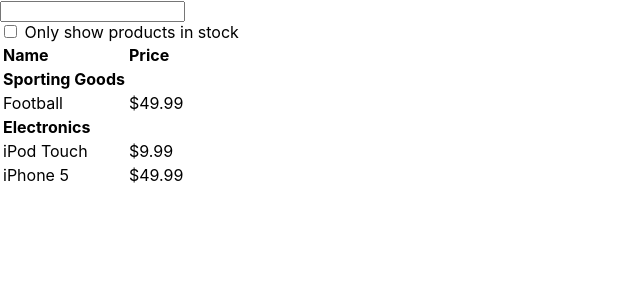
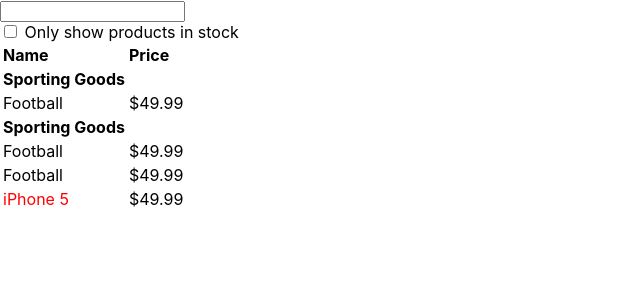
Before and after one commit to tlanders/product-data-table, a React (Create React App) app: page / in a window 1280 px wide. Shown: the top 300 px of the page, without its empty margins (0-640 px from the left). Built offline with nearby package versions, Linux system fonts and the light colour scheme.

Commit message:
broke static html up into components

```diff
--- a/src/App.css
+++ b/src/App.css
@@ -2,7 +2,7 @@
   text-align: center;
 }
 
-#search {
+#search-bar {
   text-align: left;
 }
 
@@ -13,6 +13,10 @@
 .App-logo {
   height: 40vmin;
   pointer-events: none;
+}
+
+.not-stocked {
+  color: red;
 }
 
 @media (prefers-reduced-motion: no-preference) {
--- a/src/App.js
+++ b/src/App.js
@@ -1,44 +1,12 @@
 import React from 'react';
 import logo from './logo.svg';
 import './App.css';
+import FilterableProductTable from "./components/FilterableProductTable";
 
 function App() {
   return (
     <div className="App">
-      <form id="search" name="search">
-        <input type="text" value="" name="searchText"/><br/>
-          <input type="checkbox" name="inStockOnly"/> Only show products in stock
-      </form>
-        <div id="product-table">
-        <table>
-            <thead>
-            <th>Name</th>
-            <th>Price</th>
-            </thead>
-            <tbody>
-                <tr>
-                    <td><b>Sporting Goods</b></td>
-                    <td></td>
-                </tr>
-                <tr>
-                    <td>Football</td>
-                    <td>$49.99</td>
-                </tr>
-                <tr>
-                    <td><b>Electronics</b></td>
-                    <td></td>
-                </tr>
-                <tr>
-                    <td>iPod Touch</td>
-                    <td>$9.99</td>
-                </tr>
-                <tr>
-                    <td class="not-stocked">iPhone 5</td>
-                    <td>$49.99</td>
-                </tr>
-            </tbody>
-        </table>
-        </div>
+        <FilterableProductTable/>
     </div>
   );
 }
--- /dev/null
+++ b/src/components/FilterableProductTable.js
@@ -0,0 +1,16 @@
+import React, {Component} from 'react';
+import SearchBar from "./SearchBar";
+import ProductTable from "./ProductTable";
+
+class FilterableProductTable extends Component {
+    render() {
+        return (
+            <div id="filterable-table">
+                <SearchBar/>
+                <ProductTable/>
+            </div>
+        );
+    }
+}
+
+export default FilterableProductTable;
--- /dev/null
+++ b/src/components/ProductCategoryRow.js
@@ -0,0 +1,12 @@
+import React from 'react';
+
+const ProductCategoryRow = () => {
+    return (
+        <tr>
+            <td><b>Sporting Goods</b></td>
+            <td></td>
+        </tr>
+    );
+};
+
+export default ProductCategoryRow;
--- /dev/null
+++ b/src/components/ProductRow.js
@@ -0,0 +1,12 @@
+import React from 'react';
+
+const ProductRow = () => {
+    return (
+        <tr>
+            <td>Football</td>
+            <td>$49.99</td>
+        </tr>
+    );
+};
+
+export default ProductRow;
--- /dev/null
+++ b/src/components/ProductTable.js
@@ -0,0 +1,32 @@
+import React, {Component} from 'react';
+import ProductCategoryRow from "./ProductCategoryRow";
+import ProductRow from "./ProductRow";
+
+class ProductTable extends Component {
+    render() {
+        return (
+            <div id="product-table">
+                <table>
+                    <thead>
+                    <th>Name</th>
+                    <th>Price</th>
+                    </thead>
+                    <tbody>
+                    <ProductCategoryRow/>
+                    <ProductRow/>
+
+                    <ProductCategoryRow/>
+                    <ProductRow/>
+                    <ProductRow/>
+                    <tr>
+                        <td className="not-stocked">iPhone 5</td>
+                        <td>$49.99</td>
+                    </tr>
+                    </tbody>
+                </table>
+            </div>
+        );
+    }
+}
+
+export default ProductTable;
--- /dev/null
+++ b/src/components/SearchBar.js
@@ -0,0 +1,16 @@
+import React, {Component} from 'react';
+
+class SearchBar extends Component {
+    render() {
+        return (
+            <div>
+                <form id="search-bar" name="search-bar">
+                    <input type="text" value="" name="searchText"/><br/>
+                    <input type="checkbox" name="inStockOnly"/> Only show products in stock
+                </form>
+            </div>
+        );
+    }
+}
+
+export default SearchBar;
```
